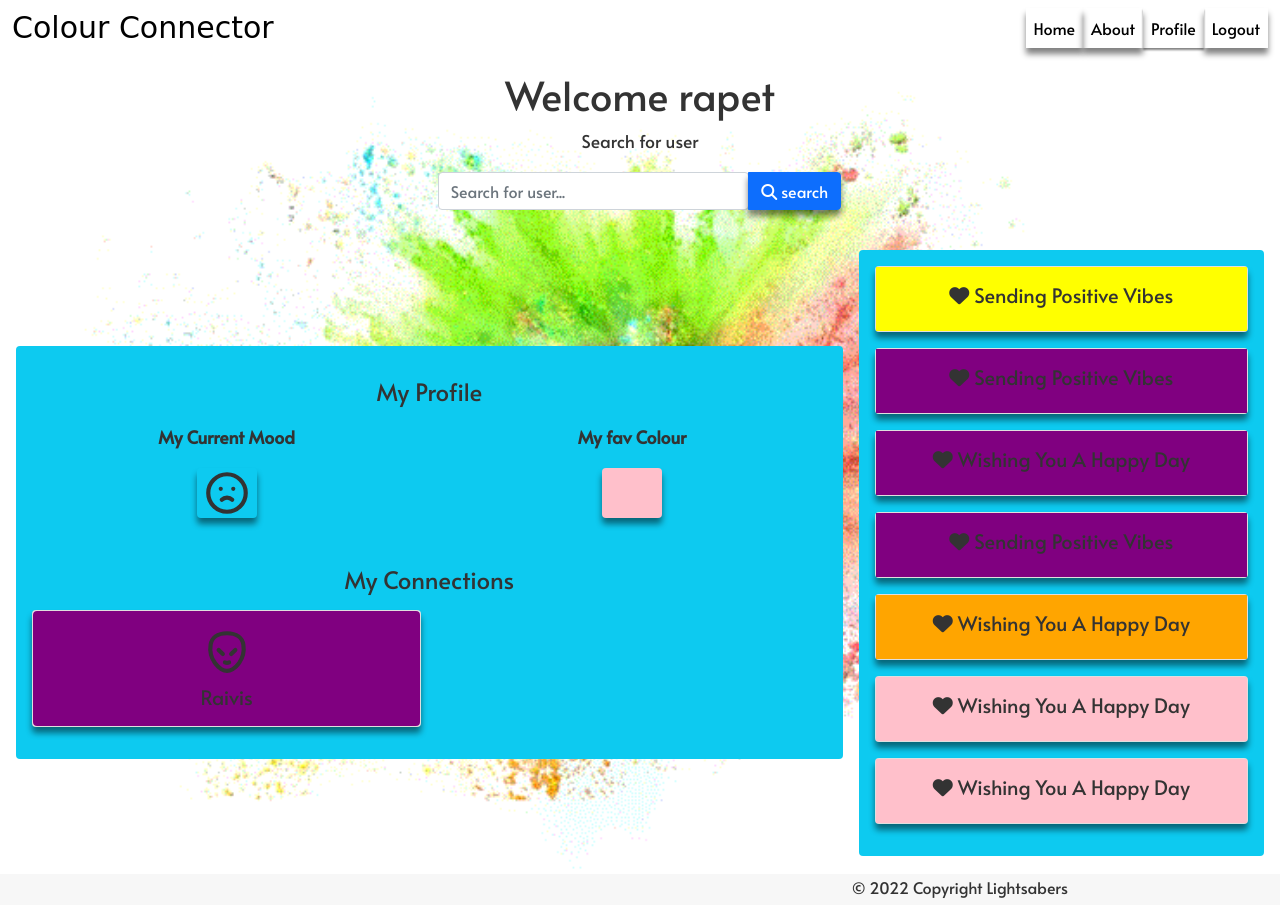
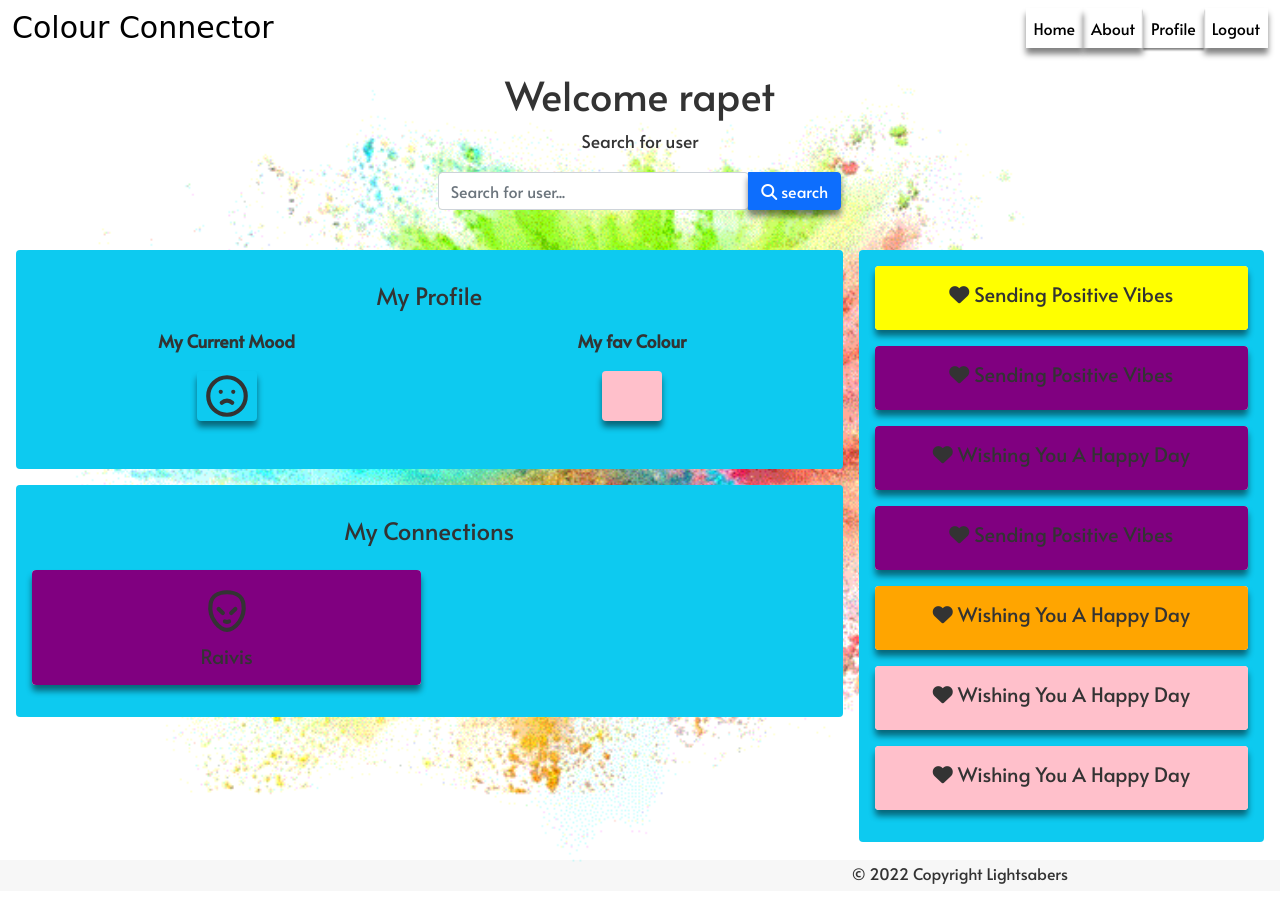
Before and after one commit to Raivis80/colour-connector, a Django app: page /profile/ in a window 1280 px wide. Run offline with Django 3.2, Linux system fonts and the light colour scheme; a user stored in the database is signed in; data comes from the database, SQL or seed files in the repository; both versions use the stored data as it was after the commit; some libraries are stand-ins or nearby versions; some web fonts are replaced.

Commit message:
added message detailed page and func

```diff
--- a/profiles/static/css/profile.css
+++ b/profiles/static/css/profile.css
@@ -1,11 +1,18 @@
-/* Profile */
-.mood-picker svg,
 .mood-picker,
 .color-picker {
     cursor: pointer;
+    display: flex;
+
+    align-items: center;
+    width: 60px;
+    height: 50px;
+    transition: all 0.3s;
+}
+
+.mood-picker svg{
     width: 100%;
-    height: 0;
-    transition: all 0.3s;
+    height: auto;
+    border-radius: 50%;
 }
 
 .pointer{
@@ -21,6 +28,7 @@
 .color-picker-friend {
     cursor: pointer;
     width: 100%;
+    max-width: 60px;
     height: 50px;
     box-shadow: 0 6px 6px rgba(0, 0, 0, 0.493);
     transition: all 0.3s;
@@ -44,12 +52,6 @@
     box-shadow: 0 6px 6px rgba(0, 0, 0, 0.493);
 }
 
-
-.mood-picker .show,
-.show {
-    transition: all 0.3s;
-    height: 50px !important;
-}
 
 .colors{
     cursor: pointer;
--- /dev/null
+++ b/profiles/static/js/profile.js
@@ -0,0 +1,45 @@
+var colorCollapsible = document.getElementById("color-block");
+colorCollapsible.addEventListener("show.bs.collapse", function () {
+  picker = document.querySelectorAll(".color-picker");
+  document.querySelector("#color-collapse-btn").classList.add("active");
+  this.addEventListener("hide.bs.collapse", function () {
+    document.querySelector("#color-collapse-btn").classList.remove("active");
+  });
+  picker.forEach((mood) => {
+    mood.addEventListener("click", function () {
+        document.querySelector("#color-input").value =
+          this.style.backgroundColor;
+          document.querySelector("#color-change-form").submit();
+      },{ once: true });
+  });
+});
+
+
+var moodCollapsible = document.getElementById("mood-block");
+moodCollapsible.addEventListener("show.bs.collapse", function () {
+  picker = document.querySelectorAll(".mood-picker");
+  document.querySelector("#mood-collapse-btn").classList.add("active");
+  this.addEventListener("hide.bs.collapse", function () {
+    document.querySelector("#mood-collapse-btn").classList.remove("active");
+  });
+  picker.forEach((mood) => {
+    mood.addEventListener("click", function () {
+      document.querySelector("#mood-input").value = this.dataset.mood;
+      document.querySelector("#mood-change-form").submit();
+    }, { once: true });
+    });
+});
+
+
+// Send message
+function choice(elem) {
+  allElements = document.getElementsByClassName("color-picker-friend");
+  var color = elem.style.backgroundColor;
+  document.getElementById("color").value = color;
+  elem.classList.add("active");
+  for (var i = 0; i < allElements.length; i++) {
+    if (allElements[i] != elem) {
+      allElements[i].classList.remove("active");
+    }
+  }
+}
--- a/profiles/templates/includes/forms/change-mood-form.html
+++ b/profiles/templates/includes/forms/change-mood-form.html
@@ -1,15 +1,18 @@
 {% comment %} Create color choice pop feature with 6 colors {% endcomment %}
 {% load static %} {% if mood %}
 <strong>My Current Mood</strong>
-<div onclick="moodFunc(this)" class="pointer mx-auto mood-choice">
+<div id="mood-collapse-btn" data-bs-toggle="collapse" data-bs-target="#mood-block" aria-expanded="false" aria-controls="mood-block" class="pointer mx-auto mood-choice">
   {% include mood.mood %}
 </div>
 {% else %}
-<em>Choice your mood</em> <button class="pointer btn btn-sm" onclick="moodFunc(this)">*</button>
+<em>Choice your mood</em>
+<div id="mood-collapse-btn" data-bs-toggle="collapse" data-bs-target="#mood-block" aria-expanded="false" aria-controls="mood-block" class="pointer mx-auto mood-choice">
+  {% include 'includes/icons/moods/alien.svg' %}
+</div>
 {% endif %}
 
-<div class="row position-relative">
-  <div class="col-md-12 position-absolute top-50 start-0">
+<div id="mood-block" class="row collapse multi-collapse">
+  <div class="col-md-12">
     <form id="mood-change-form" action="{% url 'profile' %}" method="post">
       <div class="d-flex pt-3">
         {% csrf_token %}
@@ -23,19 +26,3 @@
     </form>
   </div>
 </div>
-
-<script>
-  function moodFunc(x) {
-    x.classList.toggle("active");
-    picker = document.querySelectorAll(".mood-picker");
-    picker.forEach(mood => {
-      mood.addEventListener("click", function () {
-        document.querySelector("#mood-input").value = this.dataset.mood;
-        this.classList.toggle("show");
-        document.querySelector("#mood-change-form").submit();
-      });
-      mood.classList.toggle("show");
-      mood.getElementsByTagName('svg')[0].classList.toggle("show");
-    });
-  }
-</script>
--- a/profiles/templates/includes/forms/pick-a-color-form.html
+++ b/profiles/templates/includes/forms/pick-a-color-form.html
@@ -5,21 +5,21 @@
 <p>
 <strong>My fav Colour</strong>
 </p>
-<div onclick="pickFunc(this)" class="pointer mx-auto color-choice rounded" style="background-color: {{fav_color}}"></div>
+<div id="color-collapse-btn" data-bs-toggle="collapse" data-bs-target="#color-block" aria-expanded="false" aria-controls="color-block" class="pointer mx-auto color-choice rounded" style="background-color: {{fav_color}}"></div>
 {% else %}
-<em>Choice your fav colour</em> <button class="btn btn-sm pointer" onclick="pickFunc()">*</button>
+<em>Choice your fav colour</em><div id="color-collapse-btn" data-bs-toggle="collapse" data-bs-target="#color-block" aria-expanded="false" aria-controls="color-block" class="pointer mx-auto color-choice rounded" style="background-color: 'white'"></div>
 {% endif %}
 
-<div class="row position-relative">
-    <div class="col-md-12 position-absolute top-50 start-0">
-        <form id="fav_color_form" action="{% url 'profile' %}" method="post">
-        <div class="d-flex pt-3 rounded">
+<div id="color-block" class="row collapse multi-collapse">
+    <div class="col-md-12">
+        <form id="color-change-form" action="{% url 'profile' %}" method="post">
             {% csrf_token %}
-            <input id="fav_color" type="hidden" name="color" value="">
-            {% for color in colors %}
-            <div class="color-picker rounded" style=" background-color: {{ color }}"></div>
-            {% endfor %}
-        </div>
-    </form>
+            <input id="color-input" type="hidden" name="color" value=""/>
+            <div class="d-flex flex-row justify-content-around pt-3 rounded">
+                {% for color in colors %}
+                <div class="color-picker rounded" style=" background-color: {{ color }}"></div>
+                {% endfor %}
+            </div>
+        </form>
     </div>
 </div>
--- a/profiles/templates/includes/forms/send-request-form.html
+++ /dev/null
@@ -1,12 +0,0 @@
-{% if friend %}
-    <div class="panel panel-default">
-        <form action="{% url 'add_friend' %}" method="post">
-            {% csrf_token %}
-            <input type="hidden" name="friend" value="{{friend.id}}" />
-            <input
-            type="submit"
-            class="btn btn-success btn-block"
-            value="send request to: {{friend.user.username}}"/>
-        </form>
-    </div>
-{% endif %}
--- a/profiles/templates/includes/friend-list.html
+++ b/profiles/templates/includes/friend-list.html
@@ -2,7 +2,7 @@
 {% for friend in friend_list %}
 {% if friend.friend.id != user.used.id %}
 <div class="col-md-6">
-  <div class="card">
+  <div class="card border-0">
       <div class="card-body rounded"
       style="background-color: {% if user != friend.user.user %}{{friend.user.fav_color}}{% else %}{{friend.friend.fav_color}}{% endif %};">
         <h5 class="card-title capitalize">
@@ -21,7 +21,6 @@
           {% else %}
           {% include 'includes/icons/mood/alien.svg' %}
           {% endif %}
-
         </h5>
           <span class="h5 p-0 m-0  text-capitalize">
           {% if user != friend.user.user %} {{friend.user.user}} {% else %}{{friend.friend.user}} {% endif %}
--- a/profiles/templates/includes/received-messages.html
+++ b/profiles/templates/includes/received-messages.html
@@ -1,12 +1,13 @@
 {% if messages_received %} {% for message in messages_received  %}
 
-  <div class="card mb-3">
-      <div style="background-color: {{message.color}}" class="card-body">
+  <div class="card mb-3 border-0">
+      <div style="background-color: {{message.color}}" class="card-body rounded">
         <h5 class="card-title">
           <i class="fas fa-solid fa-heart"></i>
           {{message.message}}
         </h5>
       </div>
+      <a  href="{{message.get_absolute_url}}" class="stretched-link"></a>
   </div>
 
 {% endfor %} {% endif %}
--- /dev/null
+++ b/profiles/templates/includes/toasts.html
@@ -0,0 +1,44 @@
+{% load static %}
+
+{% if friend %}
+
+<div class="toast"
+    role="alert"
+    aria-live="assertive"
+    data-bs-delay="6000"
+    aria-atomic="true">
+
+  <div class="toast-body p-0">
+    <div class="p-3 rounded text-center" style="background-color: {{friend.fav_color}}" >
+      <form action="{% url 'add_friend' %}" method="post">
+        {% csrf_token %}
+
+        <h5 class="capitalize">
+          {% if friend.mood %}
+          {% with friend.mood as mo %}
+          {% include mo|cut:" " %}
+          {% endwith %}
+          {% else %}
+          {% include 'includes/icons/mood/alien.svg' %}
+          {% endif %}
+        </h5>
+
+        <span class="h5 p-0 m-0  text-capitalize">
+          {{friend.user.username}}
+        </span> </br>
+
+        <input type="hidden" name="friend" value="{{friend.id}}" />
+        <input type="submit" class="btn btn-success btn-block" value="Send friend request"/>
+      </form>
+    </div>
+  </div>
+</div>
+{% endif %}
+
+<script>
+  onload = function() {
+    var toastElList .querySelector(".toast");
+    return new bootstrap.Toast(toastEl);
+    toast.show());
+  }
+</script>
--- a/profiles/templates/includes/user-search-form.html
+++ b/profiles/templates/includes/user-search-form.html
@@ -1,7 +1,7 @@
 <div class="row mt-3">
 
     <div class="col-12 col-md-4">
-      {% include 'includes/forms/send-request-form.html' %}
+
     </div>
 
     <div class="col-12 col-md-4">
--- a/profiles/templates/profiles/profile.html
+++ b/profiles/templates/profiles/profile.html
@@ -1,4 +1,11 @@
-{% extends 'base.html' %} {% load static %} {% block content %}
+{% extends 'base.html' %}
+{% load static %}
+
+{% block extra_messages %}
+ {% include 'includes/toasts.html' %}
+{% endblock %}
+
+{% block content %}
 <div class="container text-center h-100">
   <h1 class="heading">Welcome {{user.username}}</h1>
   <div class="panel panel-default">
@@ -8,9 +15,9 @@
     {% comment %} Search for users {% endcomment %}
     {% include 'includes/user-search-form.html' %}
     {% comment %} Main content {% endcomment %}
-    <div class="row gx-3 gy-2 align-items-center">
+    <div class="row gx-3 gy-2">
       <div class="col-12 col-sm-8">
-        <div class="col-12 m-2 p-3 bg-info rounded">
+        <div class="col-12 m-2 p-3 mb-3 bg-info rounded">
           {% comment %} My profile dashboard fav_color {% endcomment %}
           <div class="row gx-3 gy-2 py-3 ">
              <h4 class="text-center">My Profile</h4>
@@ -21,13 +28,16 @@
               {% include 'includes/forms/pick-a-color-form.html' %}
             </div>
           </div>
+        </div>
           {% comment %} FriendList list cards {% endcomment %}
-          <div class="row gx-3 gy-2 py-3">
+        <div class="col-12 m-2 p-3 bg-info rounded">
+          <div class="row gx-3 gy-3 py-3">
             <h4 class="text-center">My Connections</h4>
             {% include 'includes/friend-list.html' %}
           </div>
         </div>
       </div>
+
       <div class="col-12 col-sm-4">
         <div class="col-12 m-2 p-3 bg-info rounded max-100-vh">
           {% include 'includes/received-messages.html' %}
@@ -37,19 +47,8 @@
   </div>
 </div>
 
-<script>
-  function pickFunc(x) {
-    picker = document.querySelectorAll(".color-picker");
-    x.classList.toggle("active");
-    picker.forEach((color) => {
-      color.addEventListener("click", function () {
-        document.querySelector("#fav_color").value =
-        color.style.backgroundColor;
-        document.getElementById("fav_color_form").submit();
-      });
-      color.classList.toggle("show");
-    });
-  }
-</script>
+{% endblock %}
 
+{% block extra_js %}
+  <script src="{% static 'js/profile.js' %}"></script>
 {% endblock %}
--- a/profiles/views.py
+++ b/profiles/views.py
@@ -41,10 +41,16 @@ def profile(request):
             try:
                 # search for single user with username excluding the current user
                 friend = UserProfile.objects.get(user__username=term)
+                # Check if the user is already a friend
+                is_friend = FriendRequest.objects.filter(Q(user=user, friend=friend) | Q(user=friend, friend=user))
+                if is_friend:
+                    message = 'You are already friends with this user'
+                    messages.warning(request, message)
+                    return redirect('profile')
                 message = 'Found user ' + friend.user.username
                 messages.success(request, message)
             except ObjectDoesNotExist:
-                message = 'User not found'
+                message = 'Could not find user ' + term
                 messages.error(request, message)
                 return redirect('profile')
         elif 'color' in request.POST:
@@ -273,4 +279,4 @@ def post_detail(request, slug):
     context = {
         'post': post,
     }
-    return render(request, 'posts/post_detail.html', context)
+    return render(request, 'posts/post-detail.html', context)
--- a/static/css/style.css
+++ b/static/css/style.css
@@ -1,13 +1,13 @@
 body {
     display: flex;
     flex-direction: column;
-    min-height: calc(100vh - 50px);
+    min-height: calc(100vh - 100px);
     font-family: 'Alata', sans-serif;
     color: #333;
 }
 
 main {
-    min-height: calc(100vh - 50px);
+    min-height: calc(100vh - 100px);
     display: flex;
     flex-direction: column;
     justify-content: center;
@@ -35,18 +35,10 @@ main {
 }
 
 
-.navbar-light .navbar-nav .nav-link.active {
-    color: #0277bd;
-}
-
 #navbarNav a {
     color: #000;
 }
 
-#navbarNav a:hover {
-    color: #0277bd;
-    letter-spacing: 1px;
-}
 
 /* Custom styling for footer */
 
@@ -71,14 +63,10 @@ main {
 
 #background-video {
     position: absolute;
-    width: 100%;
+    width: auto;
     height: 100%;
     object-fit: fill;
-    /* Give some opacitiy so not too dominating when text laid on top */
-    /* opacity: 0.7; */
-    /* Use z-index so video sits behind the main title text on top */
     z-index: -1;
-    top: 0;
 }
 
 #intro {
@@ -319,3 +307,14 @@ section.aboutUs .aboutInner .aboutBlock .social ul li{
         max-width: 100%;
     }
 }
+
+
+.toast{
+    box-shadow: 0 6px 6px rgba(0, 0, 0, 0.493);
+    border: none;
+}
+
+.toast-body {
+    position: relative;
+    z-index: 1000000 !important;
+}
--- a/templates/base.html
+++ b/templates/base.html
@@ -49,42 +49,28 @@
             </a>
             <!-- Bootstrap classes to collapse nav bar on smaller screens-->
             <button type="button" data-bs-toggle="collapse" data-bs-target="#navbarNav" class="navbar-toggler"
-                aria-controls="navbarNav" aria-expanded="false" aria-label="Toggle navigation bar"><span
-                    class="navbar-toggler-icon"></span>
+                aria-controls="navbarNav" aria-expanded="false" aria-label="Toggle navigation bar">
+                <span class="navbar-toggler-icon"></span>
             </button>
 
             <div class="collapse navbar-collapse justify-content-end" id="navbarNav">
-                <ul class="navbar-nav">
-                    <li class="nav-item-active">
-                        <a class="nav-link {% if request.get_full_path == '/' %}active{% endif %}" href="{% url 'home' %}" aria-label="Go Home Page">Home</a>
-                    </li>
-                    <li class="nav-item-active">
-                        <a href="{% url 'about' %}" class="{% if request.get_full_path == '/about/' %}active{% endif %} nav-link" aria-label="Go About Page">About</a>
-                    </li>
-                    {% if request.user.is_authenticated %}
-                    <li class="nav-item-active">
-                        <a href="{% url 'profile' %}" class="nav-link {% if request.get_full_path == '/profile/' %}active{% endif %}" aria-label="Go Profile Page">Profile</a>
-                    </li>
-                    <li class="nav-item-active">
-                        <a href="{% url 'account_logout' %}" class="{% if request.get_full_path == '/account/logout/' %}active{% endif %} nav-link" aria-label="Logout">Logout</a>
-                    </li>
-                    {% else %}
-                    <li class="nav-item-active">
-                        <a href="{% url 'account_signup' %}" class="nav-link" aria-label="Go Register Page">Register</a>
-                    </li>
-                    <li class="nav-item-active">
-                        <a href="{% url 'account_login' %}" class="nav-link" aria-label="Go Log In Page">Login</a>
-                    </li>
-                    {% endif %}
-                </ul>
-
+                {% include 'includes/nav.html' %}
             </div>
         </div>
     </nav>
 
      <!-- Error Messages Container -->
+     <div aria-live="polite" aria-atomic="true" class="position-relative">
 
-    {% include 'includes/error-messages.html' %}
+        <div class="toast-container position-absolute top-0 end-0 p-3">
+
+            {% include 'includes/error-messages.html' %}
+
+            {% block extra_messages %}
+            {% endblock %}
+        </div>
+    </div>
+
     <main>
         {% block content %}
         <!-- Content from other html pages goes here -->
--- a/templates/includes/error-messages.html
+++ b/templates/includes/error-messages.html
@@ -1,81 +1,45 @@
+{% load static %}
+
 {% if messages %}
-<div
-  aria-live="polite"
-  aria-atomic="true"
-  class="bg-dark position-relative bd-example-toasts"
->
-  <div
-    class="toast-container position-absolute top-0 end-0 p-3 p-3"
-    id="toastPlacement"
-  >
     {% for message in messages %}
     {% with message.level as level %}
     {% if level == 40 %}
-    <div class="toast" role="alert" aria-live="assertive" aria-atomic="true">
-      <div class="d-flex alert-danger">
-        <div class="toast-body">{{ message }}</div>
-        <button
-          type="button"
-          class="btn-close me-2 m-auto"
-          data-bs-dismiss="toast"
-          data-bs-autohide='true'
-          aria-label="Close"
-        ></button>
-      </div>
+    <div class="toast"
+      role="alert"
+      aria-live="assertive"
+      aria-atomic="true">
+      <div class="toast-body rounded alert-danger">{{ message }}</div>
     </div>
     {% elif level == 30 %}
-    <div class="toast" role="alert" aria-live="assertive" aria-atomic="true">
-      <div class="d-flex alert-warning">
-        <div class="toast-body">{{ message }}</div>
-        <button
-          type="button"
-          class="btn-close me-2 m-auto"
-          data-bs-dismiss="toast"
-          data-bs-autohide='true'
-          aria-label="Close"
-        ></button>
-      </div>
+    <div class="toast"
+        role="alert"
+        aria-live="assertive"
+        aria-atomic="true">
+        <div class="toast-body rounded alert-warning">{{ message }}</div>
+    </div>
+
       {% elif level == 20 %}
       <div
-        class="toast"
-        role="alert"
-        aria-live="assertive"
-        aria-atomic="true"
-        data-bs-autohide="true"
-      >
-        <div class="d-flex alert-info">
-          <div class="toast-body">{{ message }}</div>
-          <button
-            type="button"
-            class="btn-close me-2 m-auto"
-            data-bs-dismiss="toast"
-            data-bs-autohide='true'
-            aria-label="Close"
-          ></button>
+          class="toast"
+          role="alert"
+          aria-live="assertive"
+          aria-atomic="true"
+          data-bs-autohide="true">
+          <div class="toast-body rounded alert-info">{{ message }}</div>
         </div>
+
         {% else %}
         <div
           class="toast"
           role="alert"
           aria-live="assertive"
-          aria-atomic="true"
-        >
-          <div class="d-flex alert-success">
-            <div class="toast-body">{{ message }}</div>
-            <button
-              type="button"
-              class="btn-close me-2 m-auto"
-              data-bs-dismiss="toast"
-              data-bs-autohide='true'
-              aria-label="Close"
-            ></button>
-          </div>
-          {% endif %} {% endwith %} {% endfor %}
+          aria-atomic="true">
+          <div class="toast-body rounded alert-success">{{ message }}</div>
         </div>
-      </div>
-    </div>
-  </div>
-</div>
+
+    {% endif %}
+    {% endwith %}
+    {% endfor %}
 {% endif %}
 
 <script>
--- a/templates/includes/nav.html
+++ b/templates/includes/nav.html
@@ -0,0 +1,23 @@
+<ul class="navbar-nav">
+    <li class="nav-item-active">
+        <a class="nav-link {% if request.get_full_path == '/' %}active{% endif %}" href="{% url 'home' %}" aria-label="Go Home Page">Home</a>
+    </li>
+    <li class="nav-item">
+        <a href="{% url 'about' %}" class="{% if request.get_full_path == '/about/' %}active{% endif %} nav-link" aria-label="Go About Page">About</a>
+    </li>
+    {% if request.user.is_authenticated %}
+    <li class="nav-item">
+        <a href="{% url 'profile' %}" class="nav-link {% if request.get_full_path == '/profile/' %}active{% endif %}" aria-label="Go Profile Page">Profile</a>
+    </li>
+    <li class="nav-item">
+        <a href="{% url 'account_logout' %}" class="{% if request.get_full_path == '/account/logout/' %}active{% endif %} nav-link" aria-label="Logout">Logout</a>
+    </li>
+    {% else %}
+    <li class="nav-item">
+        <a href="{% url 'account_signup' %}" class="nav-link" aria-label="Go Register Page">Register</a>
+    </li>
+    <li class="nav-item">
+        <a href="{% url 'account_login' %}" class="nav-link" aria-label="Go Log In Page">Login</a>
+    </li>
+    {% endif %}
+</ul>
```
Also changed, not shown: profiles/templates/includes/send-message.html (+4 -18 lines), profiles/templates/posts/post-detail.html (+22 -5 lines), profiles/templates/profiles/friend-detail.html (+7 -2 lines), db.sqlite3.
